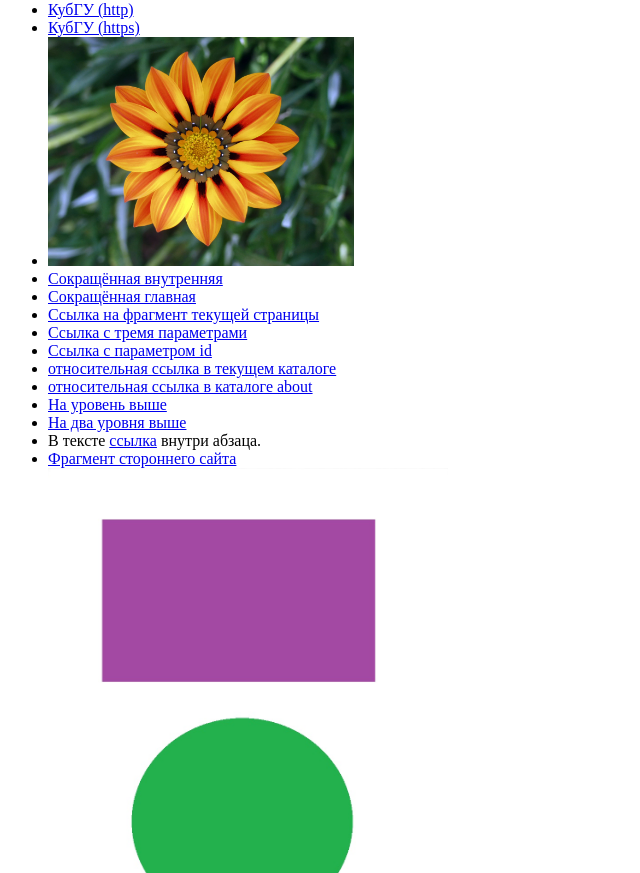
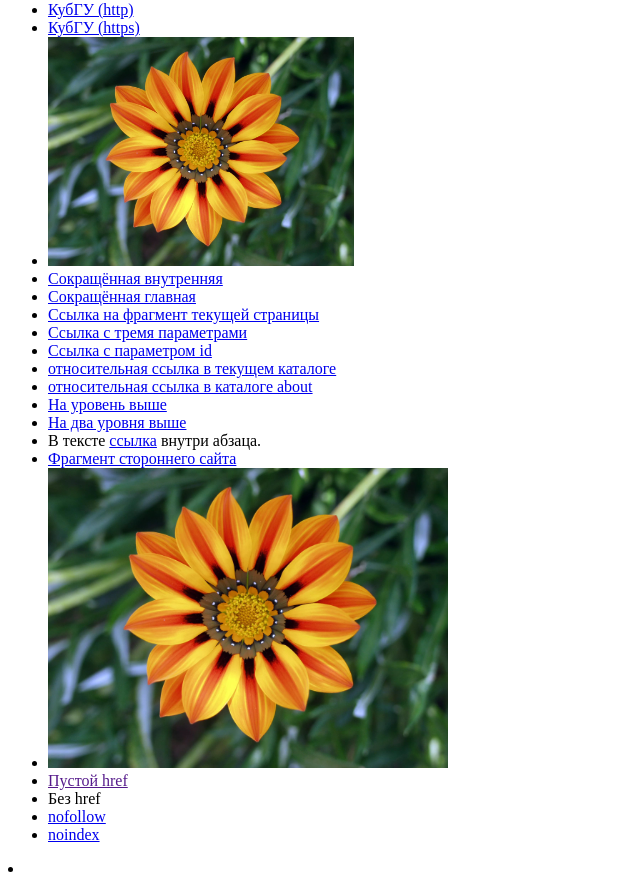
Before and after one commit to notyabl/TASK1, a plain HTML site: page index.html in a window 1280 px wide. Shown: the part 79-952 px from the top of the page, without its empty margins (0-640 px from the left). Drawn offline with Linux system fonts and the light colour scheme.

Commit message:
Update index.html

```diff
--- a/index.html
+++ b/index.html
@@ -28,7 +28,7 @@
     <li>В тексте <a href="https://kubsu.ru/">ссылка</a> внутри абзаца.</li>
     <li><a href="https://example.com/page#section-id">Фрагмент стороннего сайта</a></li>
     <li>
-      <img src="img/kartinka.jpg" usemap="#kartinka" alt="Картинка" style="width: 400px; height: auto;">
+      <img src="img/image.jpg" usemap="#kartinka" alt="Картинка" style="width: 400px; height: auto;">
       <map name="kartinka">
         <area shape="recet" coords="35,35,350,190" href="https://kubsu.ru" alt="Сайт кубгу, прямоугольник">
         <area shape="circle" coords="180,375,125" href="https://kubsu.ru/index.php" alt="Сайт кубгу, круг">
```
